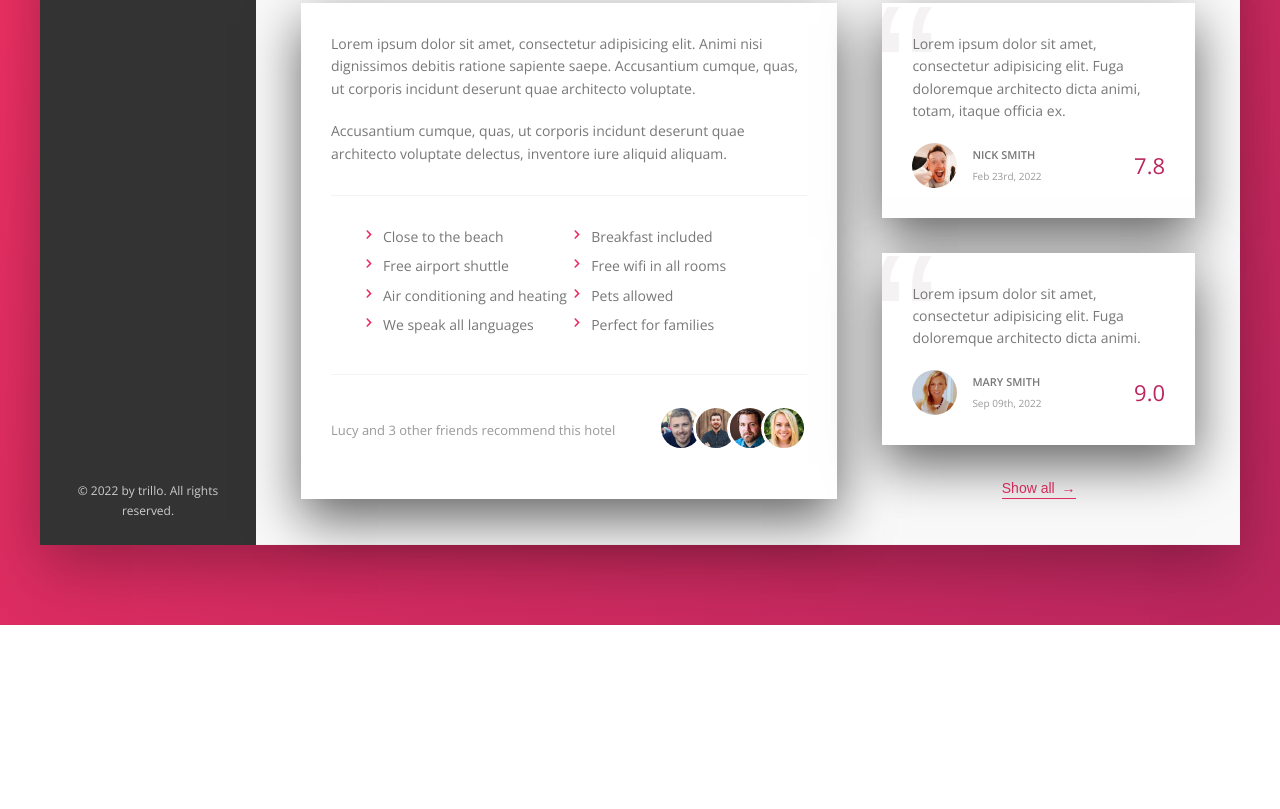
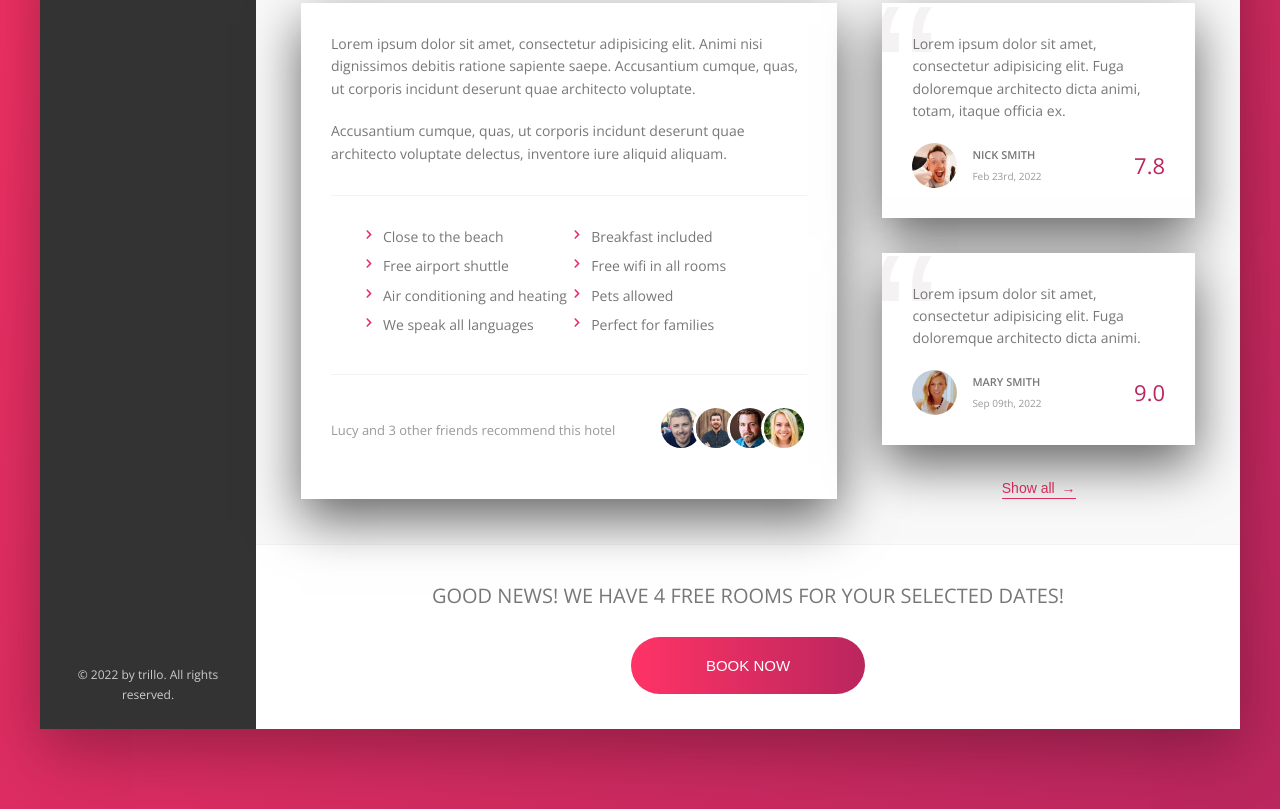
Before and after one commit to roshan-gh/trillo, a website: page index.html in a window 1280 px wide. Shown: the part 644-1453 px from the top of the page. Before the commit the page ends 1269 px from the top, so only its background shows below. Drawn offline with nearby package versions, Linux system fonts and the light colour scheme.

Commit message:
base project finished

```diff
--- a/index.html
+++ b/index.html
@@ -187,6 +187,16 @@
                         </figure>
                         <button class="btn-inline">Show all <span>&rarr;</span></button>
                     </div>
+
+                </div>
+                <div class="cta">
+                    <h2 class="cta__book-now">
+                        Good news! We have 4 free rooms for your selected dates!
+                    </h2>
+                    <button class="btn">
+                        <span class="btn__visible">Book Now</span>
+                        <span class="btn__invisible">Only 4 rooms left</span>
+                    </button>
                 </div>
             </main>
         </div>
--- a/sass/abstracts/_variables.scss
+++ b/sass/abstracts/_variables.scss
@@ -13,3 +13,4 @@
 $--shadow-dark: 0 2rem 6rem rgba($--color-black, 0.3);
 $--shadow-light: 0 2rem 5rem rgba($--color-black, 0.6);
 $--line: 1px solid $--color-grey-light-2;
+//Break Points for responsive design
--- /dev/null
+++ b/sass/components/_button-book.scss
@@ -0,0 +1,41 @@
+.btn {
+    font-size: 1.5rem;
+    font-weight: 300;
+    border: none;
+    border-radius: 100px;
+    text-transform: uppercase;
+    background-image: linear-gradient(to right, $--color-primary-light, $--color-primary-dark);
+    color: $--color-white;
+    position: relative;
+    overflow: hidden;
+    cursor: pointer;
+    &>* {
+        //Common rules for all children
+        display: inline-block;
+        height: 100%;
+        width: 100%;
+        transition: all 0.2s;
+    }
+    &__visible {
+        padding: 2rem 7.5rem;
+    }
+    &__invisible {
+        position: absolute;
+        left: 0;
+        top: -100%;
+        padding: 2rem 0;
+    }
+    &:hover {
+        background-image: linear-gradient(to left, $--color-primary-light, $--color-primary-dark);
+    }
+    &:hover &__visible {
+        transform: translateY(100%);
+    }
+    &:hover &__invisible {
+        top: 0;
+    }
+    &:focus {
+        outline: none;
+        animation: pulsate 1s infinite;
+    }
+}
--- a/sass/components/_components.scss
+++ b/sass/components/_components.scss
@@ -225,3 +225,16 @@
         z-index: 1;
     }
 }
+
+/////////////////
+//Call to action
+.cta {
+    padding: 3.5rem 0;
+    text-align: center;
+    &__book-now {
+        font-size: 2rem;
+        font-weight: 300;
+        text-transform: uppercase;
+        margin-bottom: 2.5rem;
+    }
+}
--- a/sass/main.scss
+++ b/sass/main.scss
@@ -1,5 +1,6 @@
 @import "abstracts/variables";
 @import "base/base";
+@import "components/button-book";
 @import "components/button";
 @import "components/components";
 @import "components/side-navigation";
```
Also changed, not shown: css/style.css.
